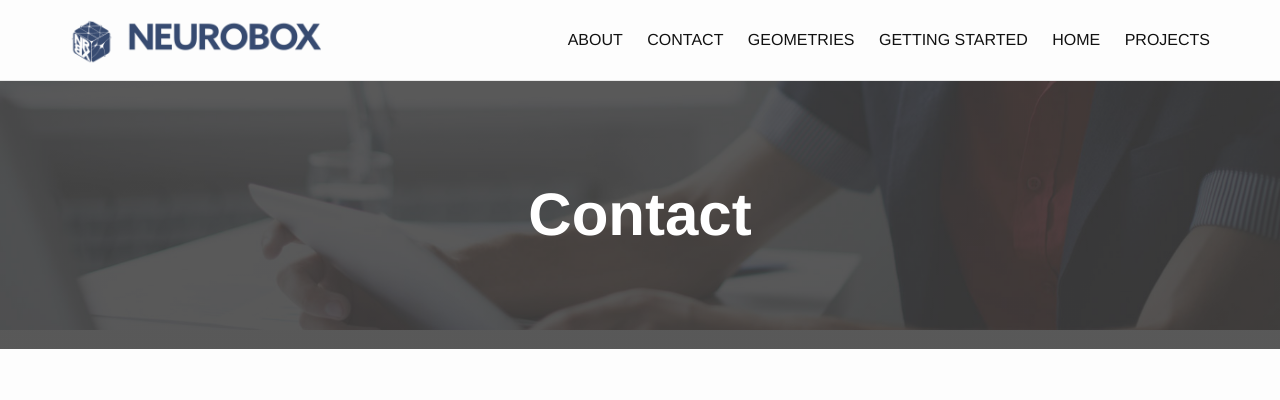
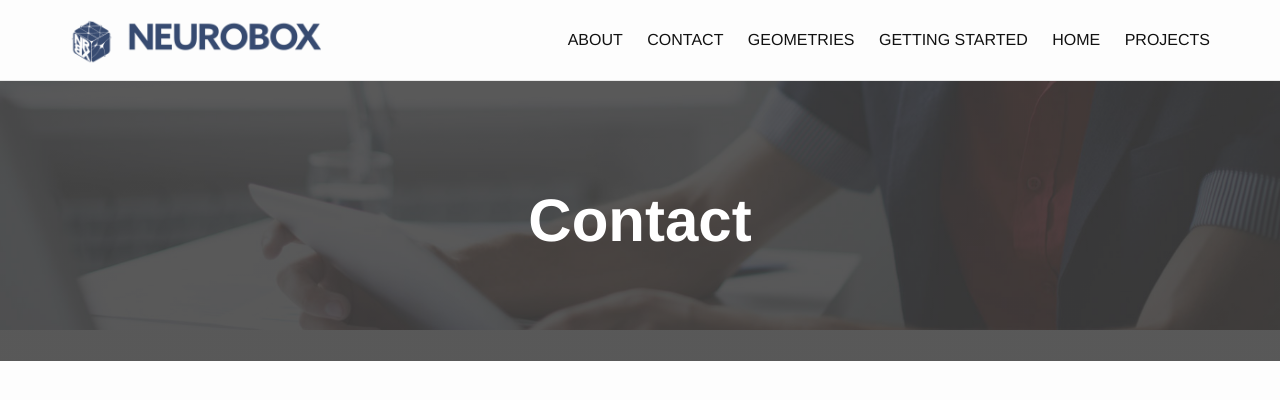
Before and after one commit to NeuroBox3D/neurobox3d.github.io, a Jekyll site: the page built from contact.html, in a window 1280 px wide. Shown: the top 400 px of the page. Built offline with Jekyll 4.4.1, drawn with Linux system fonts in a browser that asks for light colours.

Commit message:
Layout fix.

```diff
--- a/_sass/_layout.scss
+++ b/_sass/_layout.scss
@@ -182,8 +182,8 @@
     url(../short-header-bg.jpg) no-repeat;
     background-size:contain;
 
-    height: 208px;
-    line-height: 208px;
+    height: 220px;
+    line-height: 220px;
     text-align: center;
     color: #ffffff;
     font-weight: bold;
```
